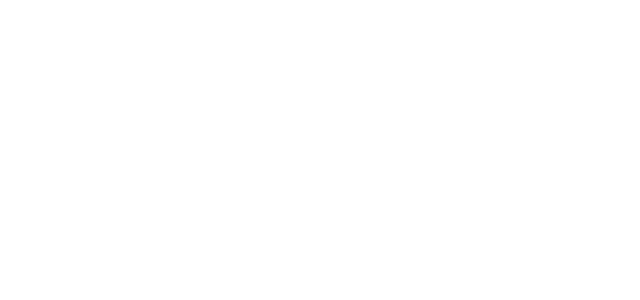
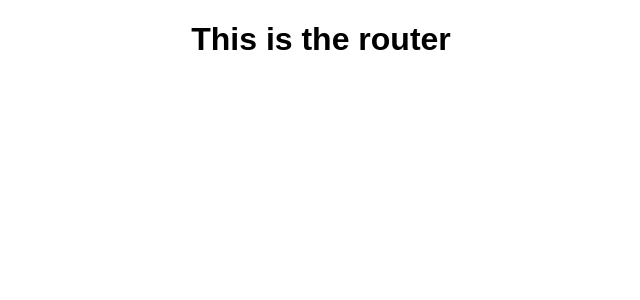
Before and after one commit to hajinasiri/Note-App, a React (Create React App) app: page / in a window 1280 px wide. Shown: the top 300 px of the page, without its empty margins (319-959 px from the left). Built offline with nearby package versions, Linux system fonts and the light colour scheme.

Commit message:
primary routing was added

```diff
--- a/src/App.js
+++ b/src/App.js
@@ -1,13 +1,28 @@
 import React, { Component } from 'react';
 import logo from './logo.svg';
 import './App.css';
+import { BrowserRouter as Router} from 'react-router-dom';
+import Route from 'react-router-dom/Route';
 
 class App extends Component {
   render() {
     return (
-      <div className="App">
+      <Router>
+        <div className="App">
+          <Route path='/' exact render={
+            () => {
+              return (<h1>This is the router</h1>)
+            }
+          }/>
 
-      </div>
+          <Route path='/about' exact render={
+            () => {
+              return (<h1>This is about</h1>)
+            }
+          }/>
+
+        </div>
+        </Router>
     );
   }
 }
```
